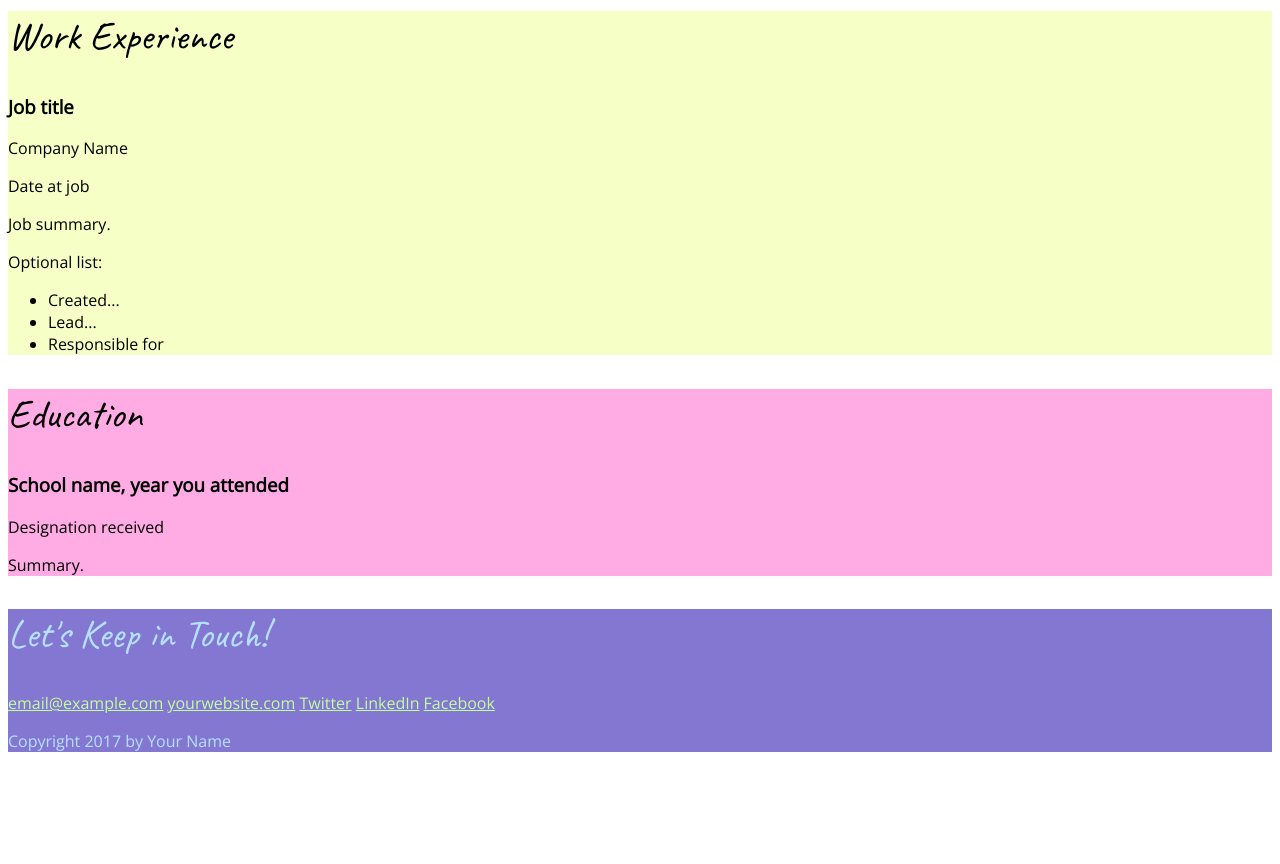
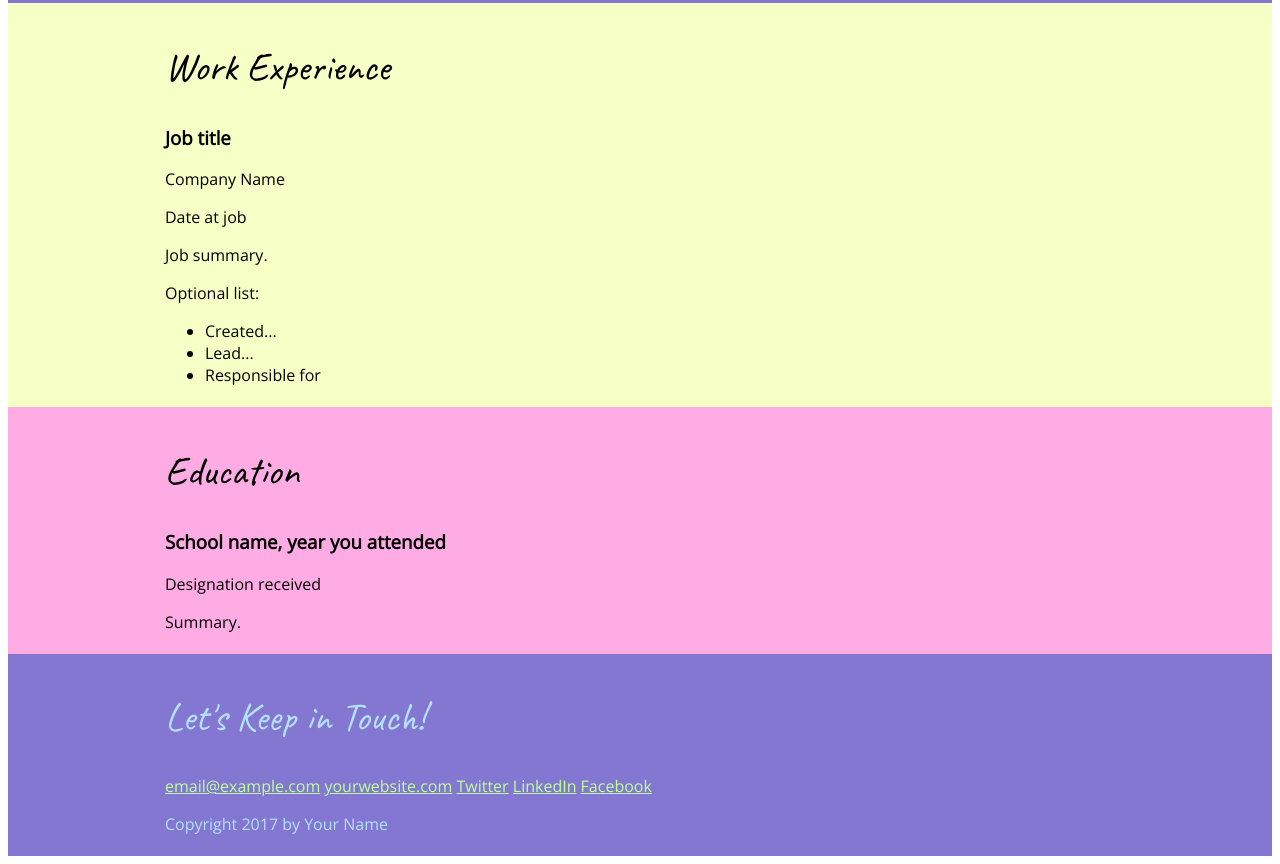
Before and after one commit to DrKalen/CSS-Resume-Project, a plain HTML site: page index.html in a window 1280 px wide. Shown: the part 791-1655 px from the top of the page. Before the commit the page ends 1559 px from the top, so only its background shows below. Drawn offline with nearby package versions, Linux system fonts and the light colour scheme.

Commit message:
Add content wrapper to center content

```diff
--- a/css/styles.css
+++ b/css/styles.css
@@ -33,6 +33,12 @@ a:hover {
     text-decoration: none;
 }
 
+.content-wrapper {
+    width: 950px;
+    padding: 5px;
+    margin: 0 auto;
+}
+
 /* Header and Footer
 --------------------- */
 header, footer {
--- a/index.html
+++ b/index.html
@@ -10,15 +10,18 @@
 <body>
     <!-- // Intro -->
     <header>
+        <div class="content-wrapper">
             <img src="images/!kalen_hammann.jpg" alt="Kalen Hammann">
             <h1>Kalen Hammann</h1>
             <h2>Job title or tagline</h2>
             <p>Add your profile summary here. You can have several paragraphs or add links.</p>
+        </div>
     </header>
 
     <main>
         <!-- // Work Experience -->
         <section class="work">
+            <div class="content-wrapper">
                 <h2>Work Experience</h2>
 
                 <!-- Job Details: copy this whole block to add more jobs -->
@@ -37,12 +40,13 @@
                     <li>Responsible for</li>
                 </ul>
                 <!-- end of Job Details block. -->
-
+            </div>
         </section>
 
 
         <!-- // Education -->
         <section class="education">
+            <div class="content-wrapper">
                 <h2>Education</h2>
 
                 <!-- School details: copy this whole block to add more schools. -->
@@ -52,11 +56,13 @@
                 <!-- Add as many paragraphs as you need. -->
                 <p>Summary.</p>
                 <!-- End of school details. -->
+            </div>
         </section>
     </main>
 
     <!-- // Footer & contact info -->
     <footer>
+        <div class="content-wrapper">
             <h2>Let's Keep in Touch!</h2>
 
             <!-- Social media and contact links. Add or remove any networks. -->
@@ -69,6 +75,7 @@
             </div>
 
             <p>Copyright 2017 by Your Name</p>
+        </div>
     </footer>
 </body>
 </html>
```
Lines whose indentation alone changed are shown as unchanged.
